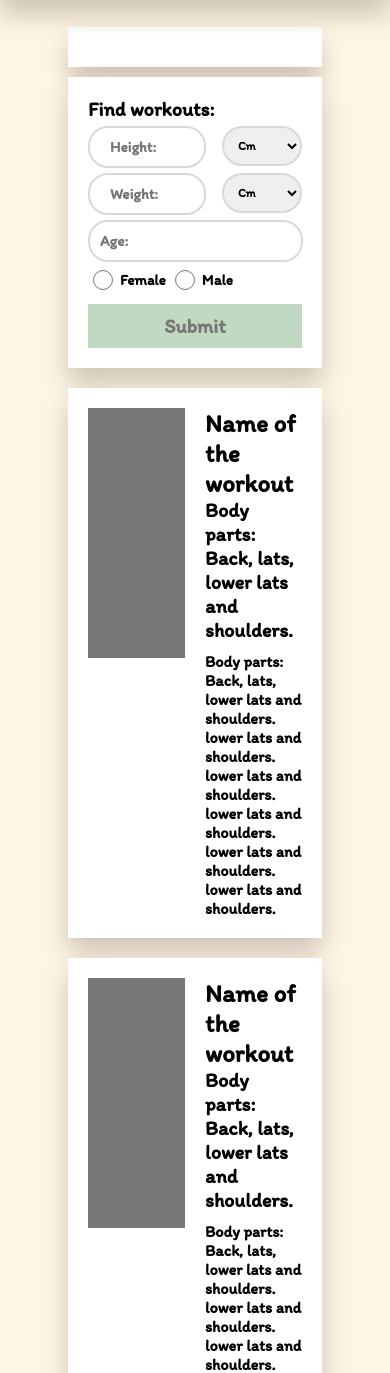
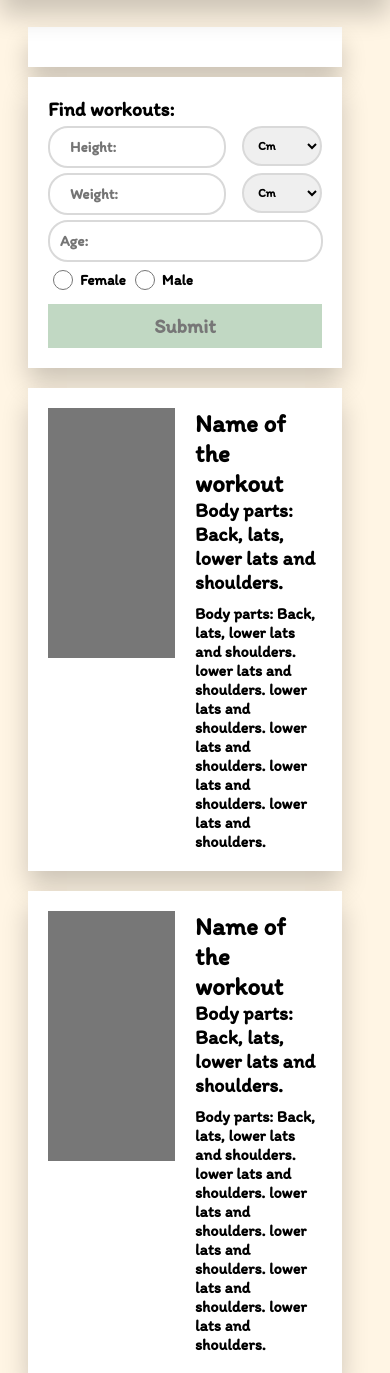
Before and after one commit to sabuka-dumbo/WellnessHub, a Django app: page /workouts/ in a window 390 px wide. Shown: the part 121-1494 px from the top of the page. Run offline with Django 5.2, Linux system fonts and the light colour scheme.

Commit message:
Mar 20, 2025, 7:43 PM

```diff
--- a/wellnesshub/wh/static/css/workouts.css
+++ b/wellnesshub/wh/static/css/workouts.css
@@ -343,6 +343,18 @@
     }
 }
 
+@media screen and (max-width: 480px) {
+    .workout-div {
+        left: 20px;
+        width: calc(100% - 60px);
+    }
+
+    .results-div {
+        left: 20px;
+        width: calc(100% - 60px);
+    }
+}
+
 input::-webkit-outer-spin-button,
 input::-webkit-inner-spin-button {
     -webkit-appearance: none;
```
